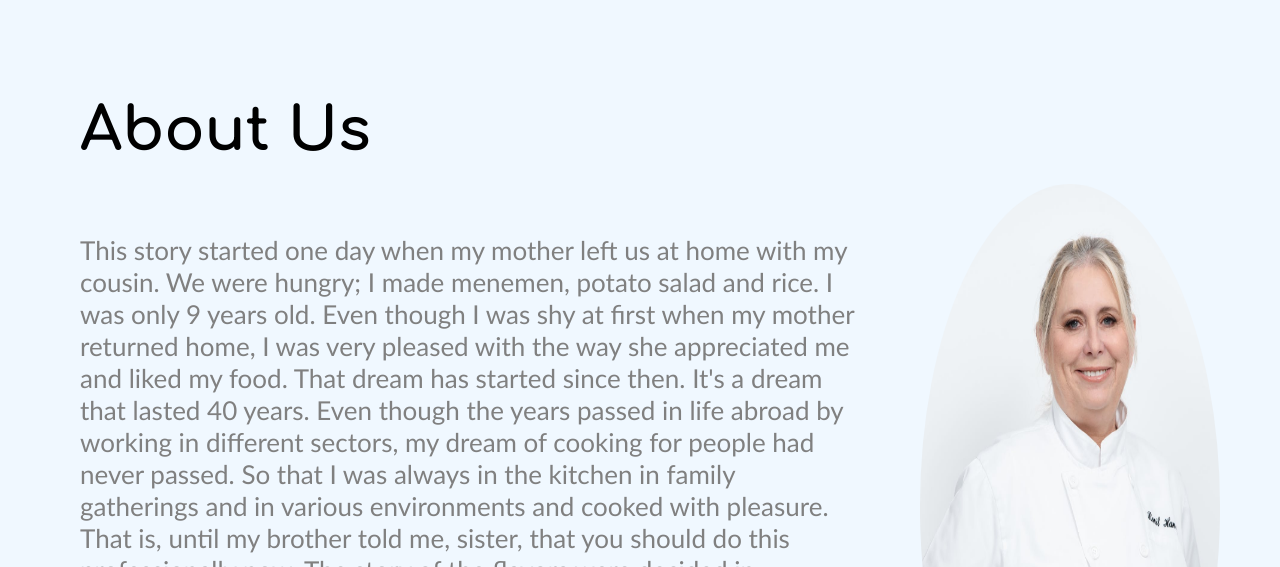
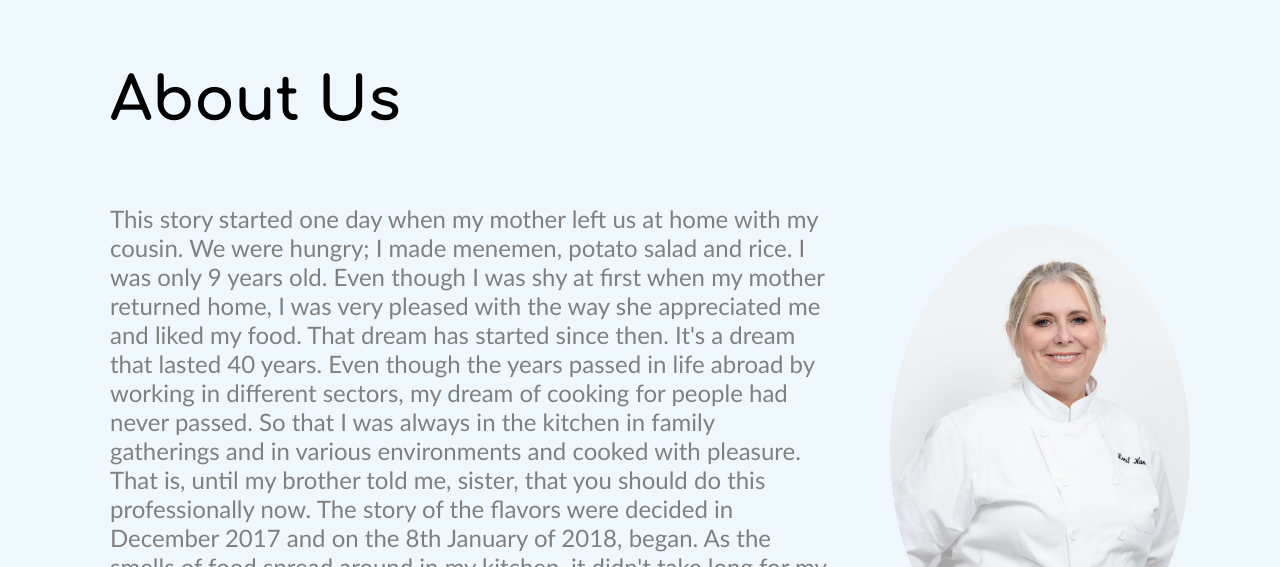
Before and after one commit to hbilgil/restaurant-page, a website built with webpack: page dist/index.html in a window 1280 px wide. Both pictures are taken after a click on the button "About". Shown: the part 233-800 px from the top of the page. Built offline with nearby package versions, Linux system fonts and the light colour scheme.

Commit message:
Edit style.css for aboutpage content

```diff
--- a/src/style.css
+++ b/src/style.css
@@ -137,7 +137,8 @@ button:hover {
 .about-content {
     position: relative;
     margin: 30px;
-    padding: 30px;
+    padding-left: 60px;
+    padding-right: 60px;
 }
 
 .about-content h1 {
@@ -149,12 +150,14 @@ button:hover {
 .about-content > div {
     display: flex;
     justify-content: space-between;
+    justify-items: center;
+    align-items: center;
     gap: 40px;
 }
 
 .about-content p {
     padding: 20px;
-    font-size: 26px;
+    font-size: 24px;
     margin-top: 30px;
     font-family:'Gill Sans', 'Gill Sans MT', Calibri, 'Trebuchet MS', sans-serif;
     color: gray;
```
